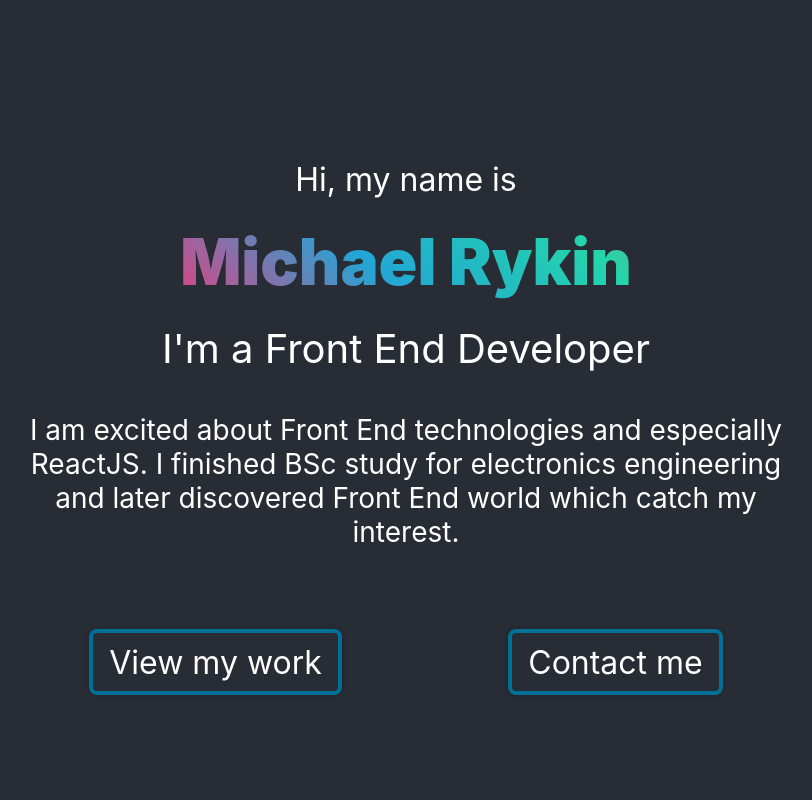
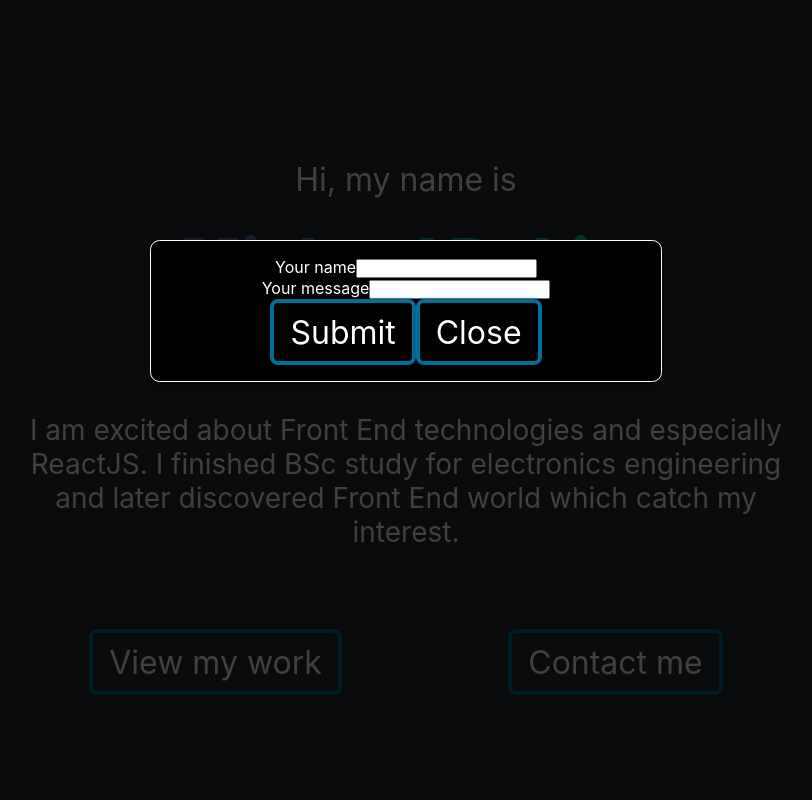
Before and after one commit to michael-ryk/Home_page, a React (Create React App) app: page / in a window 1280 px wide. Both pictures are taken after a click on the button "Contact me". Shown: the top 800 px of the page, without its empty margins (234-1046 px from the left). Built offline with nearby package versions, Linux system fonts and the light colour scheme.

Commit message:
Add functionality for modal to show on contact me button press

```diff
--- a/public/index.html
+++ b/public/index.html
@@ -11,6 +11,7 @@
     <title>MichaelR Home</title>
   </head>
   <body>
+    <div id="portalElement"></div>
     <div id="root"></div>
   </body>
 </html>
--- /dev/null
+++ b/src/components/ContactForm.jsx
@@ -0,0 +1,43 @@
+import Modal from './UI/Modal';
+import styled from 'styled-components';
+
+const ContactForm = ({onCloseClick}) => {
+return (
+  <Modal onBackdropClick={onCloseClick}>
+    <ModalStyles>
+      <form>
+        <div>
+          <label>Your name</label>
+          <input />
+        </div>
+        <div>
+          <label>Your message</label>
+          <input />
+        </div>
+        <button>Submit</button>
+        <button onClick={onCloseClick}>Close</button>
+      </form>
+    </ModalStyles>
+  </Modal>
+)
+}
+
+const ModalStyles = styled.div`
+margin: 0 auto;
+width: 100%;
+form {}
+button {
+  font: inherit;
+  font-size: 2rem;
+  padding: 0.6rem 1rem;
+  border: 4px solid #007099;
+  border-radius: 0.5rem;
+  color: white;
+  background: transparent;
+  box-shadow: 0 0 4px rgba(0, 0, 0, 0.26);
+  cursor: pointer;
+  text-decoration: none;
+}
+`
+
+export default ContactForm;
--- /dev/null
+++ b/src/components/UI/Modal.jsx
@@ -0,0 +1,63 @@
+import { createPortal } from 'react-dom';
+import styled from 'styled-components';
+
+const Backdrop = ({onBackdropClick}) => {
+  return (
+    <ModalStyle>
+      <div className='backdrop' onClick={onBackdropClick} />
+    </ModalStyle>
+  )
+}
+
+const ModalOverlay = ({children}) => {
+  return (
+    <ModalStyle>
+      <div className='modal'>
+        <div className='modal-content'>{children}</div>
+      </div>
+    </ModalStyle>
+  )
+}
+
+const portalElement = document.getElementById('portalElement');
+
+const Modal = ({children, onBackdropClick}) => {
+  return (
+    <>
+      {createPortal(<Backdrop onBackdropClick={onBackdropClick} />, portalElement)}
+      {createPortal(<ModalOverlay>{children}</ModalOverlay>, portalElement)}
+    </>
+  )
+}
+
+const ModalStyle = styled.div`
+
+  /* Popup modal window */
+  .modal {
+    position: fixed;
+    top: 30vh;
+    left: 30vw;
+    width: 40vw;
+    background-color: black;
+    padding: 1rem;
+    border: 1px solid white;
+    border-radius: 0.6rem;
+    box-shadow: 0 2px 8px rgba(0, 0, 0, 0.25);
+    z-index: 6;
+  }
+  .modal-content {
+
+  }
+
+  /* Background Fog */
+  .backdrop {
+    position: fixed;
+    top: 0;
+    width: 100%;
+    height: 100vh;
+    z-index: 5;
+    background-color: rgba(0, 0, 0, 0.75);
+  }
+`
+
+export default Modal;
--- a/src/components/Welcome.jsx
+++ b/src/components/Welcome.jsx
@@ -1,10 +1,23 @@
+import { useState } from 'react';
+
+import Modal from './UI/Modal';
+import ContactForm from './ContactForm';
+
 import { welcome } from '../assets/Constants';
 import styled from 'styled-components';
 
 const Welcome = () => {
   const {intro, myName, whoAmI, aboutMeText } = welcome;
+
+  const [modalShown, setModalShown] = useState(false);
+
+  const hideModal = () => {
+    setModalShown(false);
+  }
+
   return (
       <WelcomeStyle>
+        {modalShown && <ContactForm onCloseClick={hideModal}/>}
         <p className='fade-in intro'>{intro}</p>
         <div className='fade-in my-name-container'>
           <p className='my-name'>{myName}</p>
@@ -13,7 +26,7 @@ const Welcome = () => {
         <p className='fade-in about-me'>{aboutMeText}</p>
         <div className='fade-in quick-links'>
           <a href='#my-projects'>View my work</a>
-        <button onClick={() => alert('Currently contact form is under development and will be available soon - Feel free to contact me through LinkedIn for now: www.linkedin.com/in/michael-rykin ')}>Contact me</button>
+          <button onClick={() => {setModalShown(true)}}>Contact me</button>
         </div>
       </WelcomeStyle>
   )
```
Lines whose indentation alone changed are shown as unchanged.
